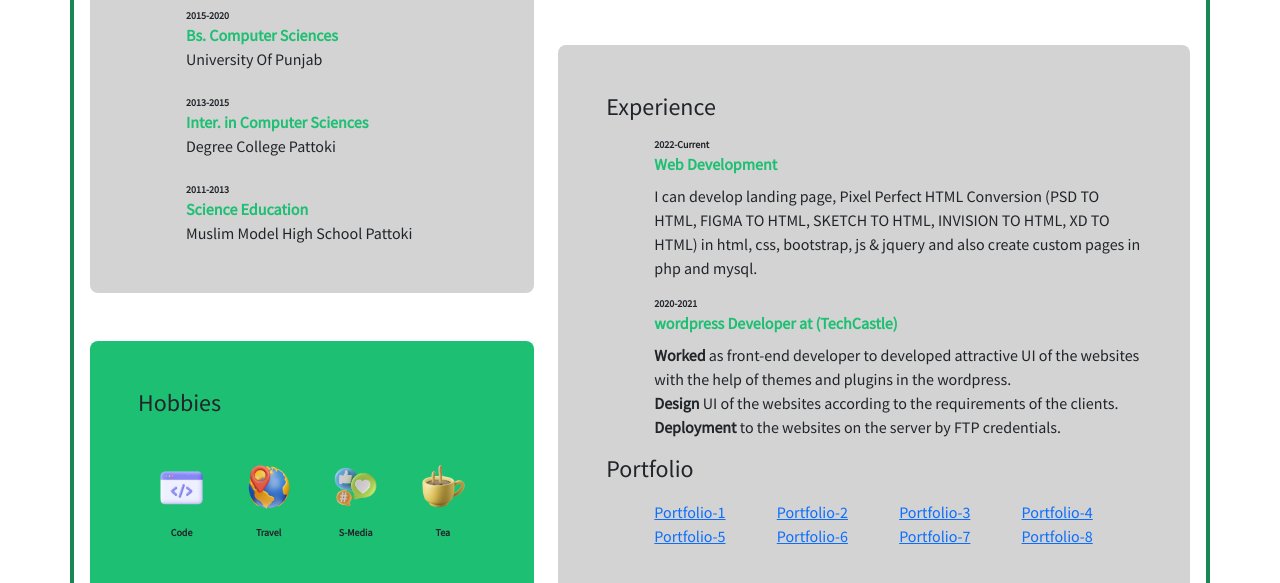
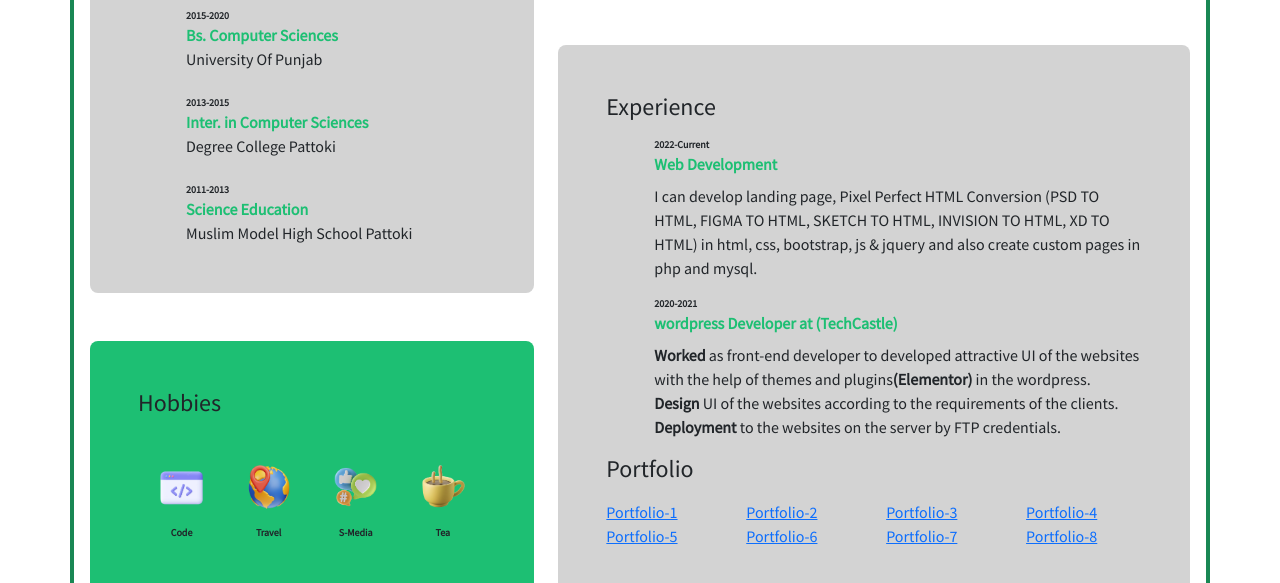
Before and after one commit to ZeeshanGhafoor55/resume, a plain HTML site: page index.html in a window 1280 px wide. Shown: the part 739-1322 px from the top of the page. Drawn offline with Linux system fonts and the light colour scheme.

Commit message:
Second commit

```diff
--- a/css/style.css
+++ b/css/style.css
@@ -38,10 +38,10 @@ img:hover{
   width: 90% !important;
 }
 .w-80{
-  width: 80% !important;
+  width: 90% !important;
 }
 .w-70{
-  width: 70% !important;
+  width: 90% !important;
 }
 .w-60{
   width: 60% !important;
@@ -50,7 +50,7 @@ img:hover{
   width: 50% !important;
 }
 .w-40{
-  width: 40% !important;
+  width: 80% !important;
 }
 .w-30{
   width: 30% !important;
--- a/index.html
+++ b/index.html
@@ -153,7 +153,7 @@
                   <p class="fs-x-small mb-0 fw-semibold">2020-2021</p>
                   <p class="fw-bold mb-2 my-color">wordpress Developer at (TechCastle)</p>
                   <p><b>Worked</b> as front-end developer to developed attractive UI of the websites with the
-                    help of themes and plugins in the wordpress.<br> <b>Design</b> UI of the websites according to the requirements of the clients.<br><b>Deployment</b> to the websites on the server by FTP credentials.</p>
+                    help of themes and plugins<b>(Elementor)</b> in the wordpress.<br> <b>Design</b> UI of the websites according to the requirements of the clients.<br><b>Deployment</b> to the websites on the server by FTP credentials.</p>
                   <div class="social-icons rounded-pill position-absolute px-5 py-2 interest-bg">
                     <a href="#!"><img src="imgs/FB_3D.png" class="social-icon mx-3" alt="Fcaebook"></a>
                     <a href="#!"><img src="imgs/LINKEDIN_3D.png" class="social-icon mx-3" alt="LinkedIn"></a>
@@ -161,16 +161,27 @@
                     <a href="#!"><img src="imgs/WA_3D.png" class="social-icon mx-3" alt="WhatsApp"></a>
                   </div>
                 </div>
-                <h6 class="h4 text-capitalize mb-3">Portfolio</h6>
+                <div class="row">
+                  <h6 class="h4 text-capitalize mb-3">Portfolio</h6>
+                  <div class="col-md-3 col-6"><a href="http://roamcomm.pk/" class="portfolio">Portfolio-1</a></div>
+                  <div class="col-md-3 col-6"><a href="https://digitance.com/" class="portfolio">Portfolio-2</a></div>
+                  <div class="col-md-3 col-6"><a href="https://zeeshanghafoor55.github.io/ZeeTech/" class="portfolio">Portfolio-3</a></div>
+                  <div class="col-md-3 col-6"><a href="https://zeeshanghafoor55.github.io/Tripy/" class="portfolio">Portfolio-4</a></div>
+                  <div class="col-md-3 col-6"><a href=" https://zeeshanghafoor55.github.io/business-loans/" class="portfolio">Portfolio-5</a></div>
+                  <div class="col-md-3 col-6"><a href="https://zeeshanghafoor55.github.io/websystem/" class="portfolio">Portfolio-6</a></div>
+                  <div class="col-md-3 col-6"><a href="https://zeeshanghafoor55.github.io/appru/" class="portfolio">Portfolio-7</a></div>
+                  <div class="col-md-3 col-6"><a href="https://zeeshanghafoor55.github.io/webhostsite/" class="portfolio">Portfolio-8</a></div>
+                </div>
+
                 <p>
-                  <a href="http://roamcomm.pk/" class="portfolio mx-5">Portfolio-1</a>
-                  <a href="https://digitance.com/" class="portfolio">Portfolio-2</a>
-                  <a href="https://zeeshanghafoor55.github.io/ZeeTech/" class="portfolio mx-5">Portfolio-3</a>
-                  <a href="https://zeeshanghafoor55.github.io/Tripy/" class="portfolio">Portfolio-4</a>
-                  <a href=" https://zeeshanghafoor55.github.io/business-loans/" class="portfolio mx-5">Portfolio-5</a>
-                  <a href="https://zeeshanghafoor55.github.io/websystem/" class="portfolio">Portfolio-6</a>
-                  <a href="https://zeeshanghafoor55.github.io/appru/" class="portfolio mx-5">Portfolio-7</a>
-                  <a href="https://zeeshanghafoor55.github.io/webhostsite/" class="portfolio">Portfolio-8</a>
+
+
+
+
+
+
+
+
                 </p>
               </div>
             </div>
```
Also changed, not shown: imgs/IMG.png (deleted), imgs/Screenshot_2022.png (deleted).
